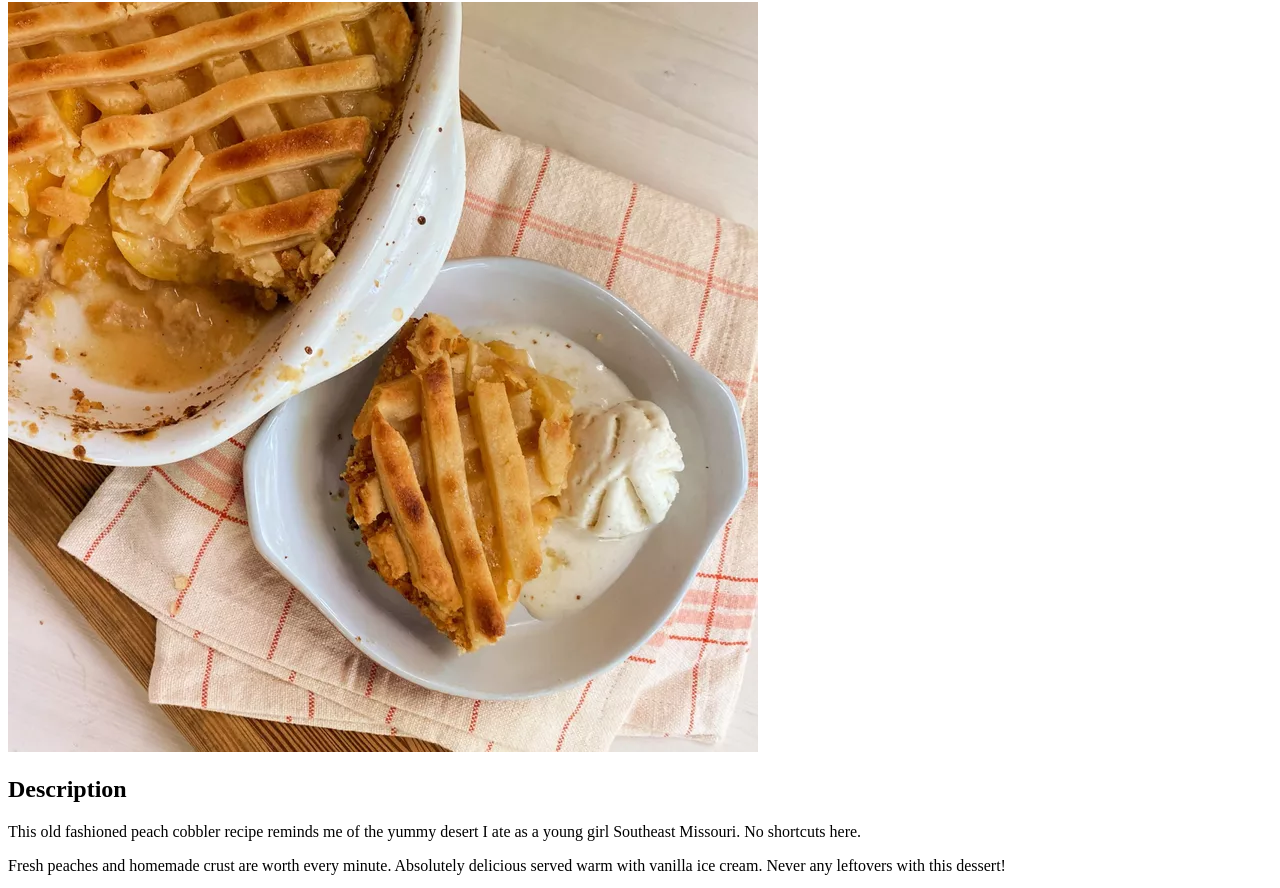
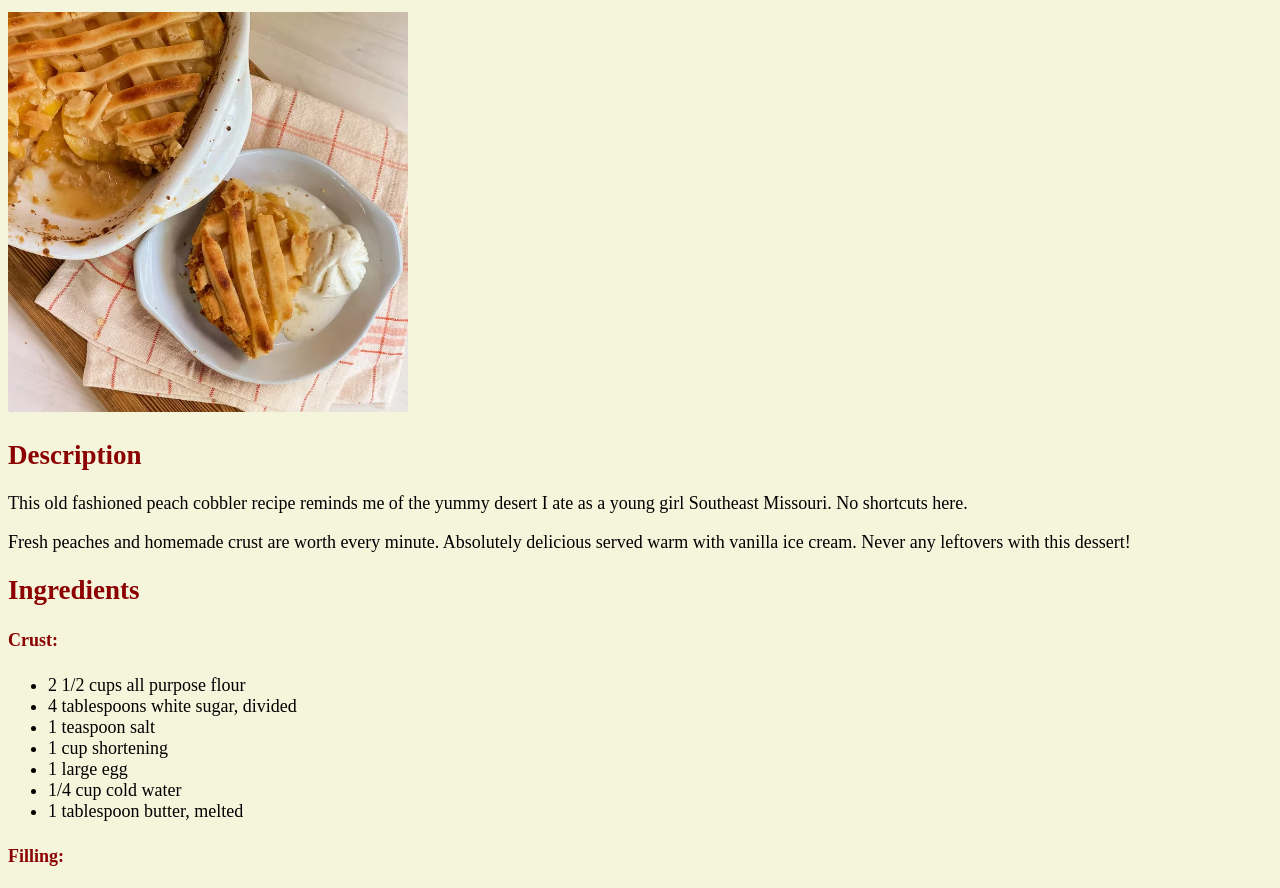
Before and after one commit to TheSoulCat/odin-recipes, a plain HTML site: page recipes/peach.html in a window 1280 px wide. Shown: the part 78-966 px from the top of the page. Drawn offline with Linux system fonts and the light colour scheme.

Commit message:
Add CSS styles to HTML

```diff
--- a/recipes/peach.html
+++ b/recipes/peach.html
@@ -3,15 +3,16 @@
     <head>
         <meta charset="utf-8">
         <title>Old Fashioned Peach Cobbler</title>
+        <link rel="stylesheet" href="../styles.css">
     </head>
-    <Body>
-        <h1>Old Fashioned Peach Cobbler</h1>
+    <body>
+        <h1 class="head-main">Old Fashioned Peach Cobbler</h1>
             <img src="../images/peach.webp" alt="Image of Peach Cobbler">
-        <h2>Description</h2>
+        <h2 class="head-sub">Description</h2>
             <p>This old fashioned peach cobbler recipe reminds me of the yummy desert I ate as a young girl Southeast Missouri. No shortcuts here.</p>
             <p>Fresh peaches and homemade crust are worth every minute. Absolutely delicious served warm with vanilla ice cream. Never any leftovers with this dessert!</p>
-        <h2>Ingredients</h2>
-        <h4>Crust:</h4>
+        <h2 class="head-sub">Ingredients</h2>
+        <h4 class="head-sub">Crust:</h4>
             <ul>
                 <li>2 1/2 cups all purpose flour</li>
                 <li>4 tablespoons white sugar, divided</li>
@@ -21,7 +22,7 @@
                 <li>1/4 cup cold water</li>
                 <li>1 tablespoon butter, melted</li>
             </ul>
-        <h4>Filling:</h4>
+        <h4 class="head-sub">Filling:</h4>
             <ul>
                 <li>3 pounds fresh peaches- peeled, pitted, and sliced</li>
                 <li>3/4 cup orange juice</li>
@@ -32,7 +33,7 @@
                 <li>1 teaspoon ground cinnamon</li>
                 <li>1/2 teaspoon ground nutmeg</li>
             </ul>
-        <h2>Directions</h2>
+        <h2 class="head-sub">Directions</h2>
             <ol>
                 <li>Make crust: Sift togther flour, 3 tablespoons sugar, and salt in a medium bowl. Work in shortening with a pastry blender until mixture resembles course crumbs. Whisk together egg and cold water in a small bowl. Sprinkle over flour mixture; work with hands to form dough into a ball. Wrap with plastic wrap and chill in the refridgerator for 30 minutes.</li>
                 <li>Preheat the oven to 350 degrees Fahrenheit.</li>
@@ -42,5 +43,5 @@
                 <li>Roll dough into 1/4 inch thickness. Cut into 1/2 inch wide strips. Weave strips into a lattice over peaches. Sprinkle with one tablespoon sugar, then drizzle with melted butter.</li>
                 <li>Bake in the preheated oven until top crust is golden brown, 35 to 40 minutes.</li>
             </ol>
-    </Body>
+    </body>
 </html>
--- a/styles.css
+++ b/styles.css
@@ -1,3 +1,19 @@
-.test {
+* {
+    background-color:beige ;
+}
 
+body {
+    font-family: 'Times New Roman', Times, serif;
+    font-size: large;
 }
+
+.head-main,
+.head-sub {
+    color: darkred;
+    font-weight: bold;
+}
+
+img {
+    height:400px;
+    width:auto;
+}
```
Also changed, not shown: index.html (+1 -1 lines), recipes/brisket.html (+5 -4 lines), recipes/chicken.html (+5 -4 lines).
